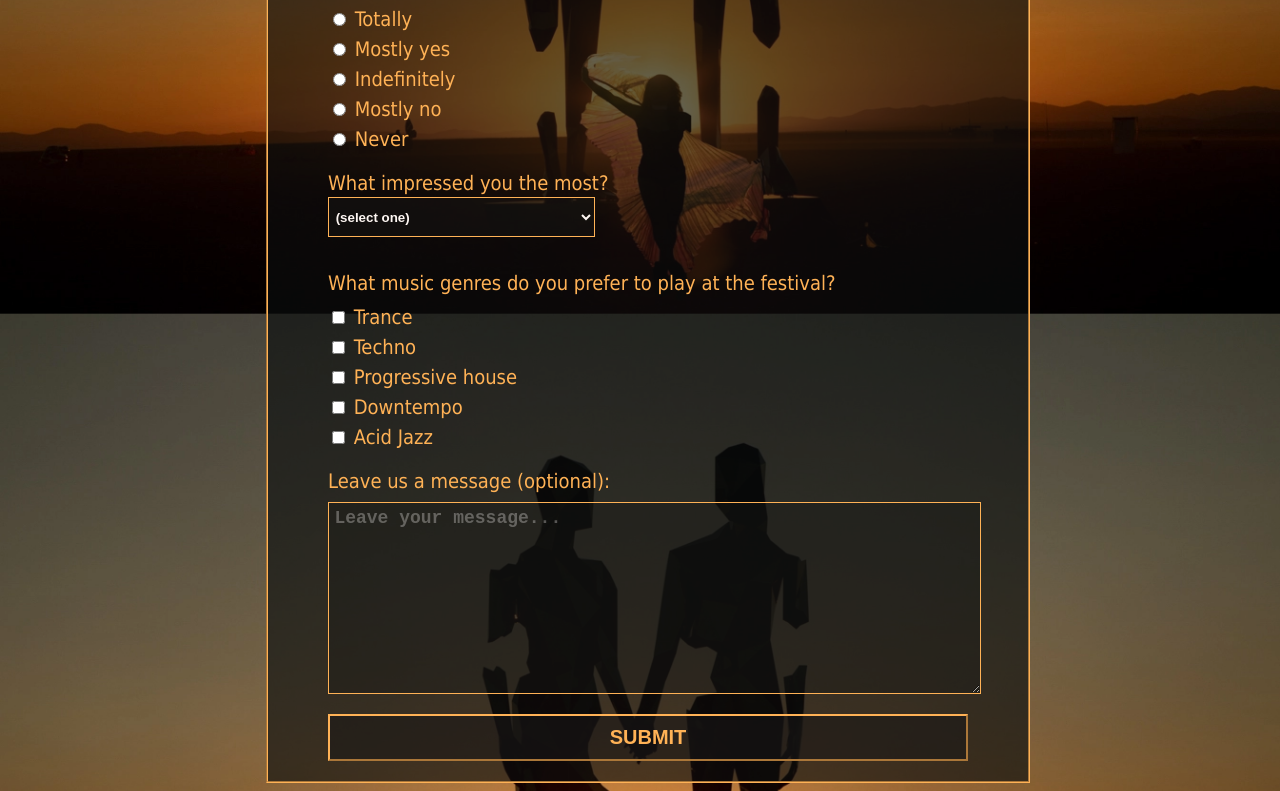
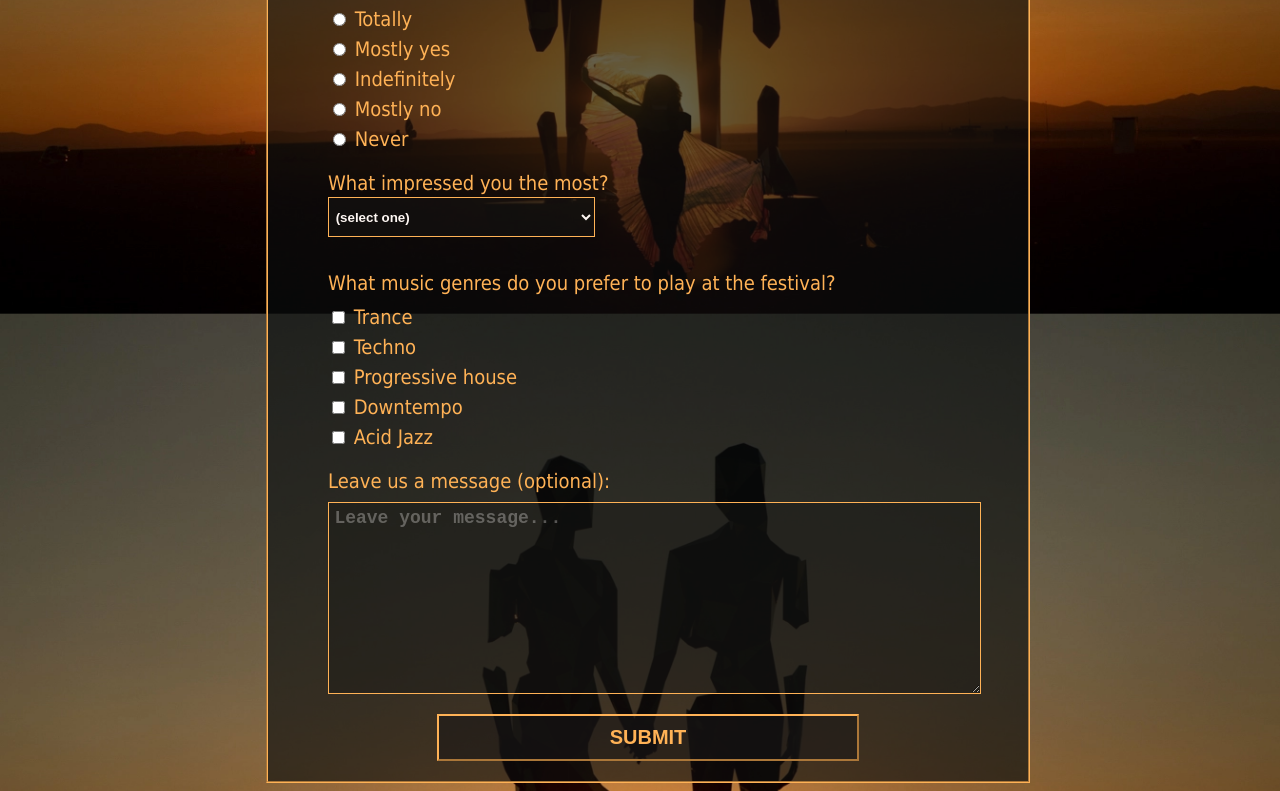
Before and after one commit to TakenHome/burning-man-survey, a plain HTML site: page index.html in a window 1280 px wide. Shown: the part 540-1331 px from the top of the page. Drawn offline with Linux system fonts and the light colour scheme.

Commit message:
Add files via upload

```diff
--- a/styles.css
+++ b/styles.css
@@ -149,7 +149,7 @@ textarea:focus {
 
 .submit-button {
   display: block;
-  width: 100%;
+  width: 66%;
   background-color: #1817168f;
   border-color: #FFB256;
   color: #FFB256;
```
